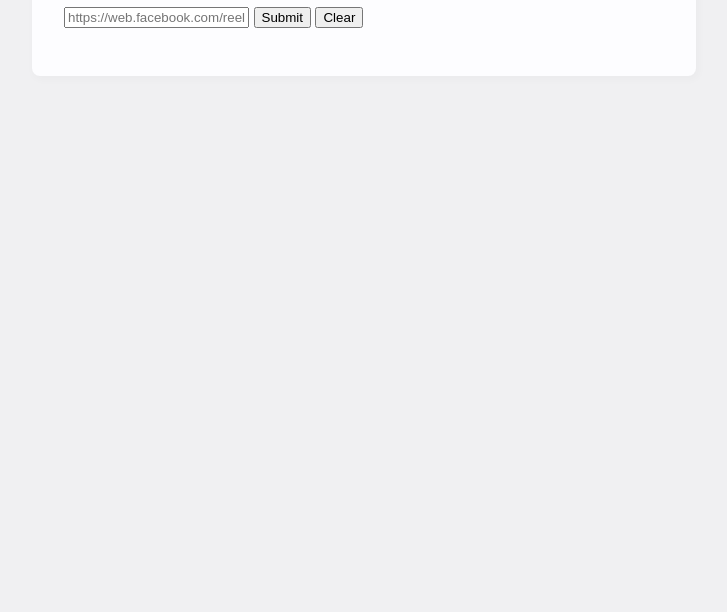
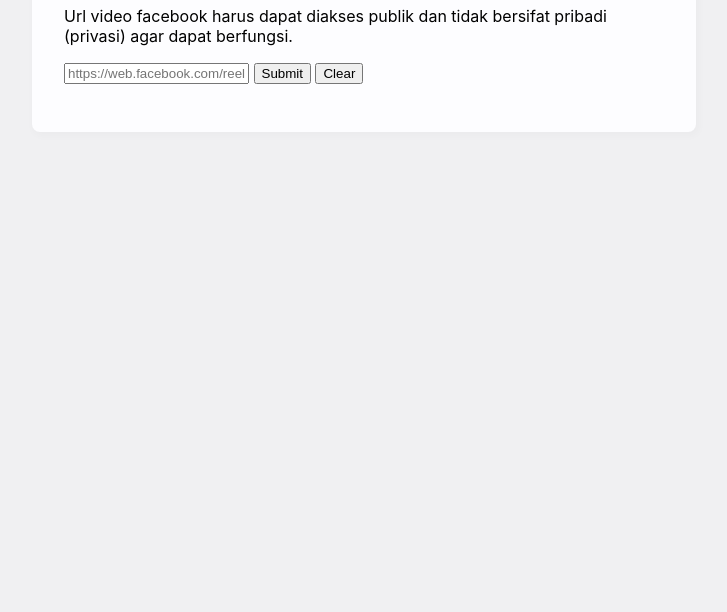
Before and after one commit to kisahklasik/fbdownloader, a website: page index.html in a window 1280 px wide. Shown: the part 188-800 px from the top of the page, without its empty margins (276-1003 px from the left). Drawn offline with Linux system fonts and the light colour scheme.

Commit message:
Update index.html

```diff
--- a/index.html
+++ b/index.html
@@ -38,6 +38,9 @@
 <body>
 <main>
 <h1>Facebook Downloader</h1>
+<p>
+Url video facebook harus dapat diakses publik dan tidak bersifat pribadi (privasi) agar dapat berfungsi.
+</p>
 <p>
 <form action="#" id="form">
 <input
```
